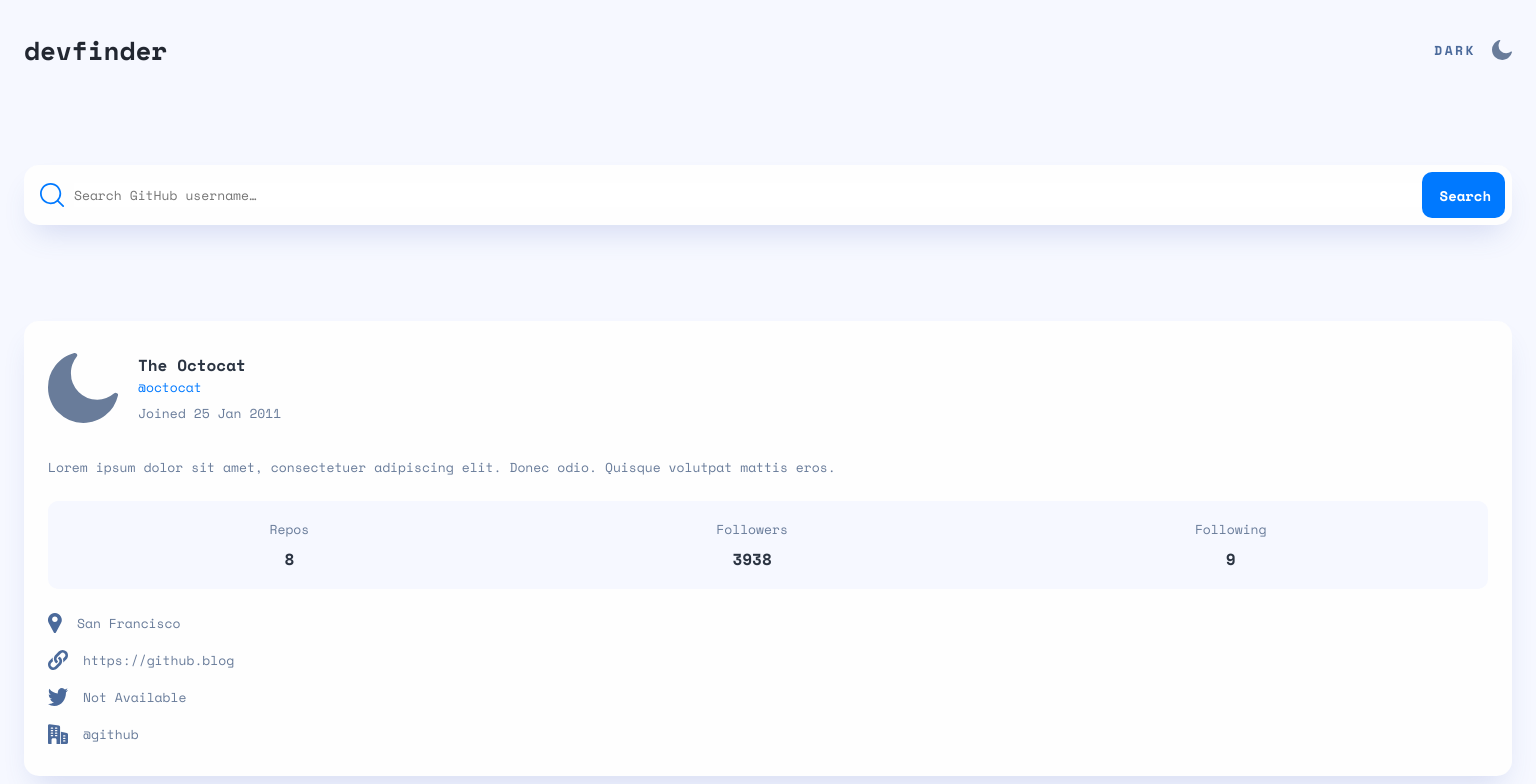
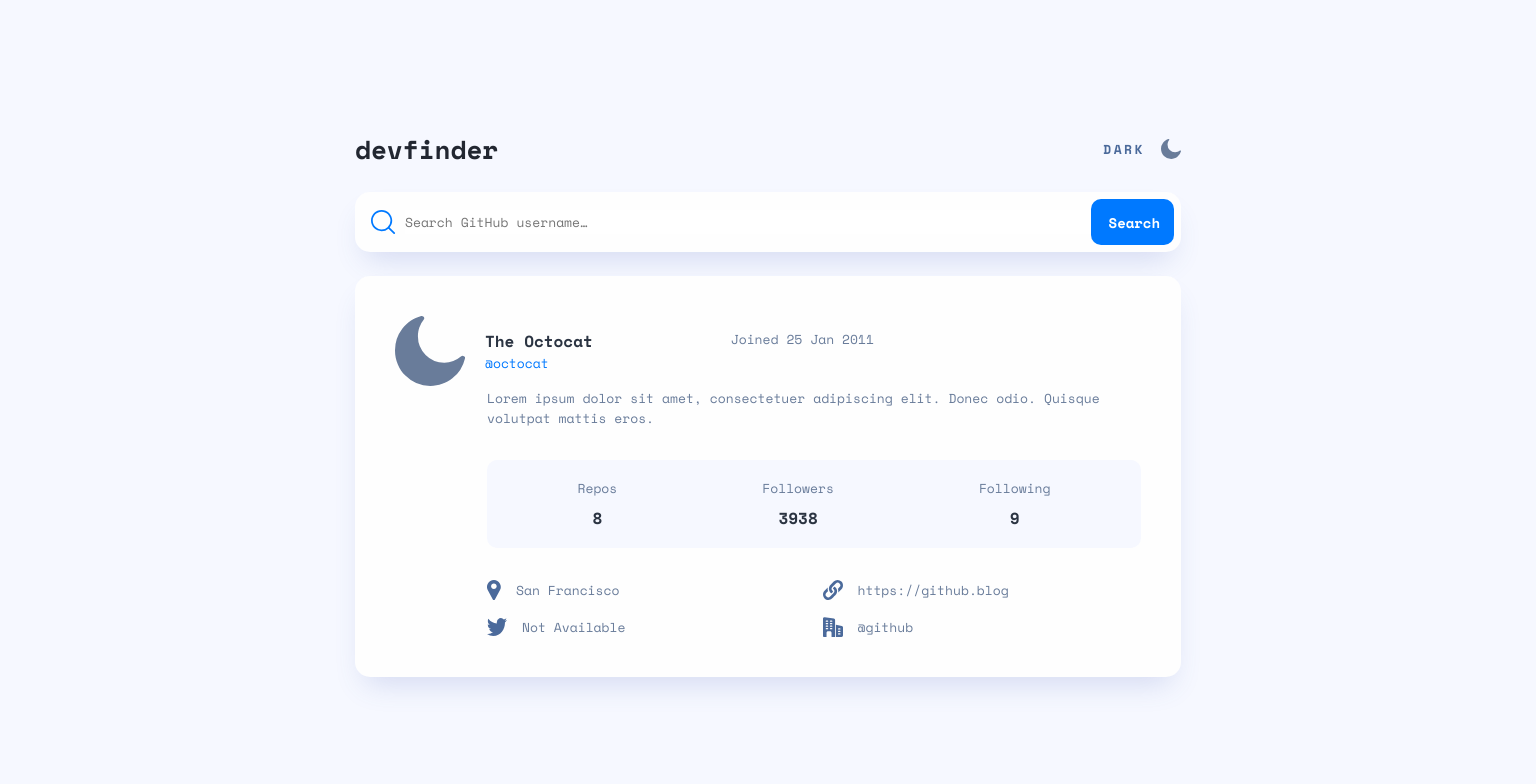
Before and after one commit to mariambuzaladze/Github-user-search-app, a React (Vite) app: page / in a window 1536 px wide. Shown: the top 784 px of the page. Built offline with nearby package versions, Linux system fonts and the light colour scheme.

Commit message:
add responsive design

```diff
--- a/src/App.css
+++ b/src/App.css
@@ -7,3 +7,17 @@
   background-color: #f6f8ff;
   min-height: 100vh;
 }
+
+@media screen and (min-width: 768px) {
+  #root {
+    padding: 0 98px;
+    justify-content: center;
+    gap: 24px;
+  }
+}
+
+@media screen and (min-width: 1440px) {
+  #root {
+    padding: 0 355px;
+  }
+}
--- a/src/components/Account/Account.jsx
+++ b/src/components/Account/Account.jsx
@@ -20,7 +20,7 @@
         </div>
       </div>
 
-      <p className="text">
+      <p className="text bio">
         Lorem ipsum dolor sit amet, consectetuer adipiscing elit. Donec odio.
         Quisque volutpat mattis eros.
       </p>
@@ -48,7 +48,7 @@
 
         <div className="detail">
           <img src={Website} alt="Website icon" />
-          <p className="text">https://github.blog</p>
+          <p className="text link">https://github.blog</p>
         </div>
 
         <div className="detail">
--- a/src/components/Account/account.css
+++ b/src/components/Account/account.css
@@ -74,3 +74,39 @@
   display: flex;
   gap: 15px;
 }
+
+.link {
+  cursor: pointer;
+}
+
+@media screen and (min-width: 768px) {
+  .page {
+    padding: 40px;
+    gap: 32px;
+  }
+
+  .details {
+    display: grid;
+    grid-template-columns: repeat(2, 1fr);
+  }
+}
+
+@media screen and (min-width: 1440px) {
+  .user {
+    flex-direction: row;
+    gap: 138px;
+  }
+
+  .bio {
+    margin-left: 92px;
+    margin-top: -40px;
+  }
+
+  .container {
+    margin-left: 92px;
+  }
+
+  .details {
+    margin-left: 92px;
+  }
+}
--- a/src/components/Header/header.css
+++ b/src/components/Header/header.css
@@ -15,6 +15,7 @@
   display: flex;
   gap: 16px;
   align-items: center;
+  cursor: pointer;
 }
 
 .theme-text {
--- a/src/components/Search/search.css
+++ b/src/components/Search/search.css
@@ -20,6 +20,7 @@
   color: #4b6a9b;
   border: none;
   width: 100%;
+  cursor: pointer;
 }
 
 button {
@@ -31,4 +32,10 @@
   font-size: 14px;
   font-weight: bold;
   color: #fff;
+  transition: 0.4s;
+  cursor: pointer;
 }
+
+button:hover {
+  background-color: #60abff;
+}
```
